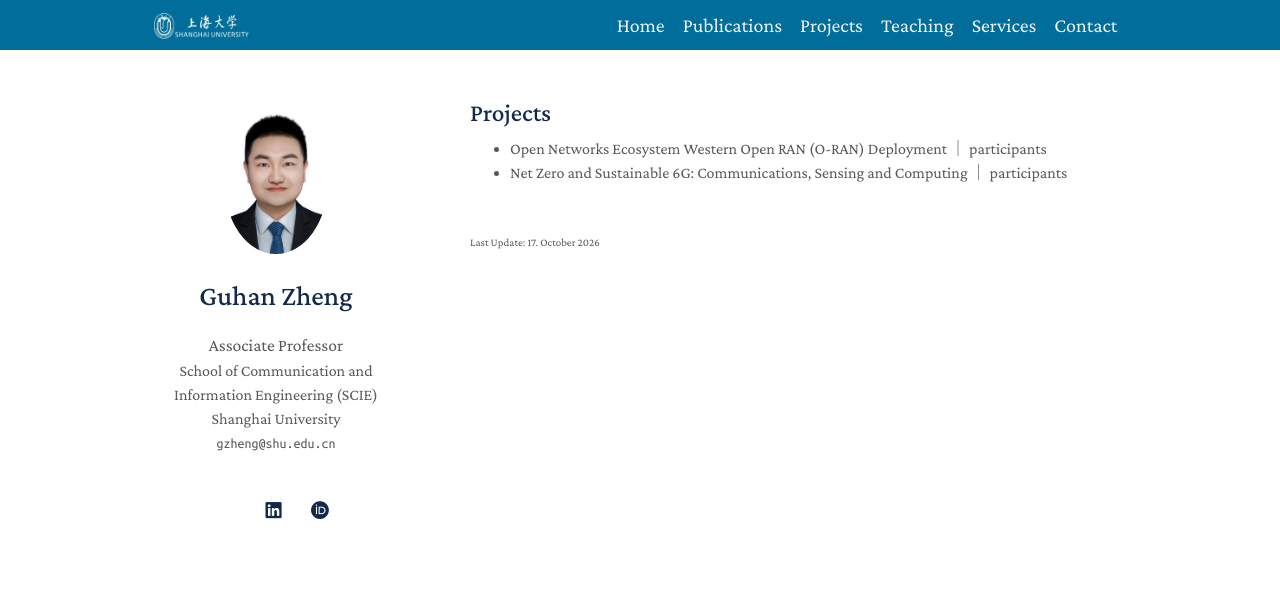
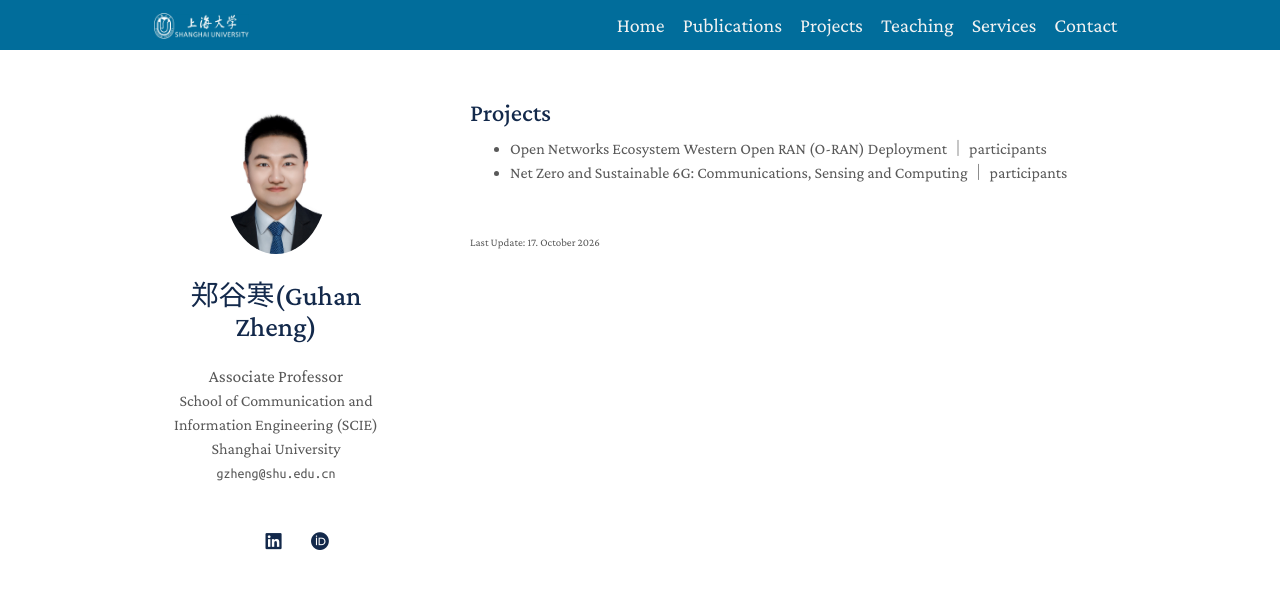
Before and after one commit to Guhan328/Guhan328.github.io, a Jekyll site: the page built from project.md, in a window 1280 px wide. Shown: the top 589 px of the page. Built offline with Jekyll 4.4.1, drawn with Linux system fonts in a browser that asks for light colours; a style sheet for code colours, icons or effects is not loaded.

Commit message:
Update _config.yml

```diff
--- a/_config.yml
+++ b/_config.yml
@@ -1,5 +1,5 @@
 # Basic Information
-title: Guhan Zheng
+title: 郑谷寒(Guhan Zheng)
 position: Associate Professor
 department: School of Communication and Information Engineering (SCIE)
 department_link: https://scie-en.shu.edu.cn/
```
